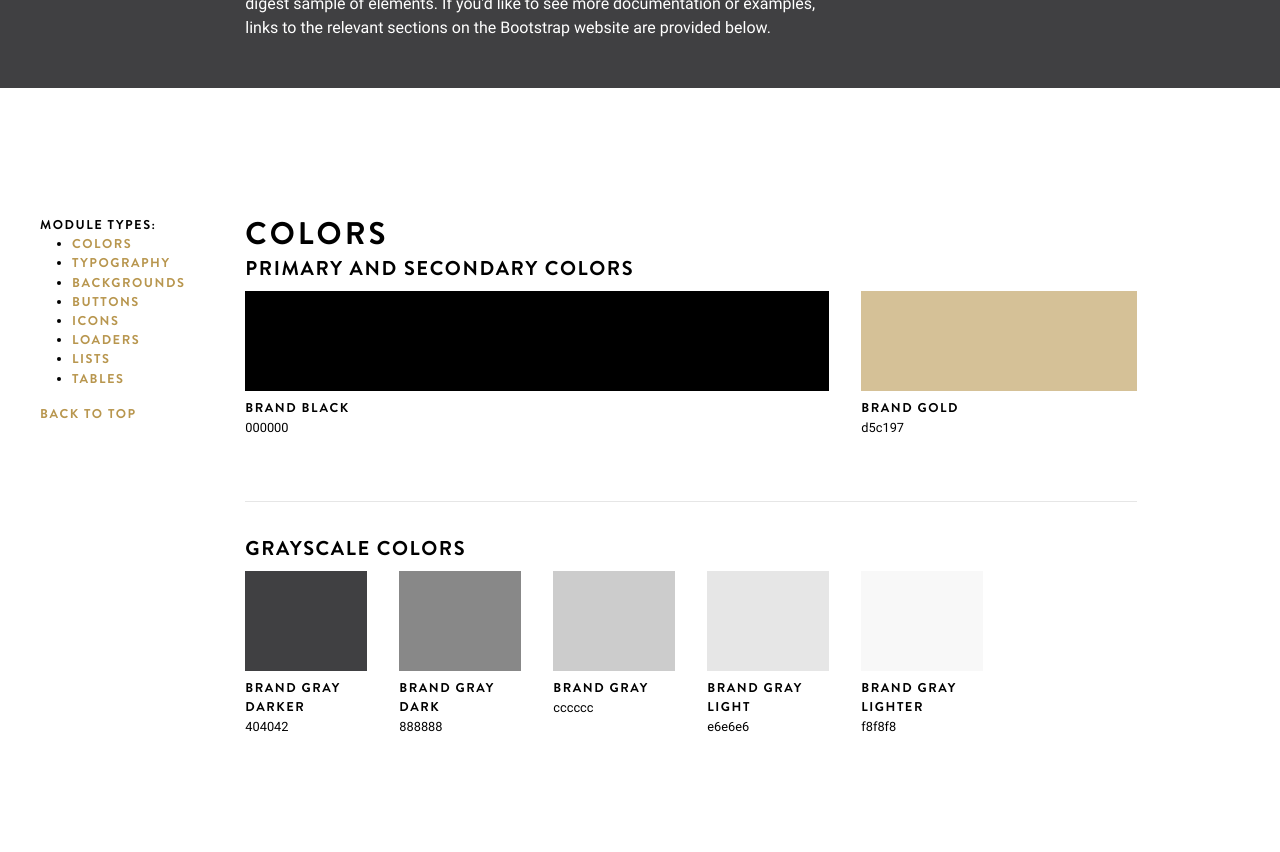
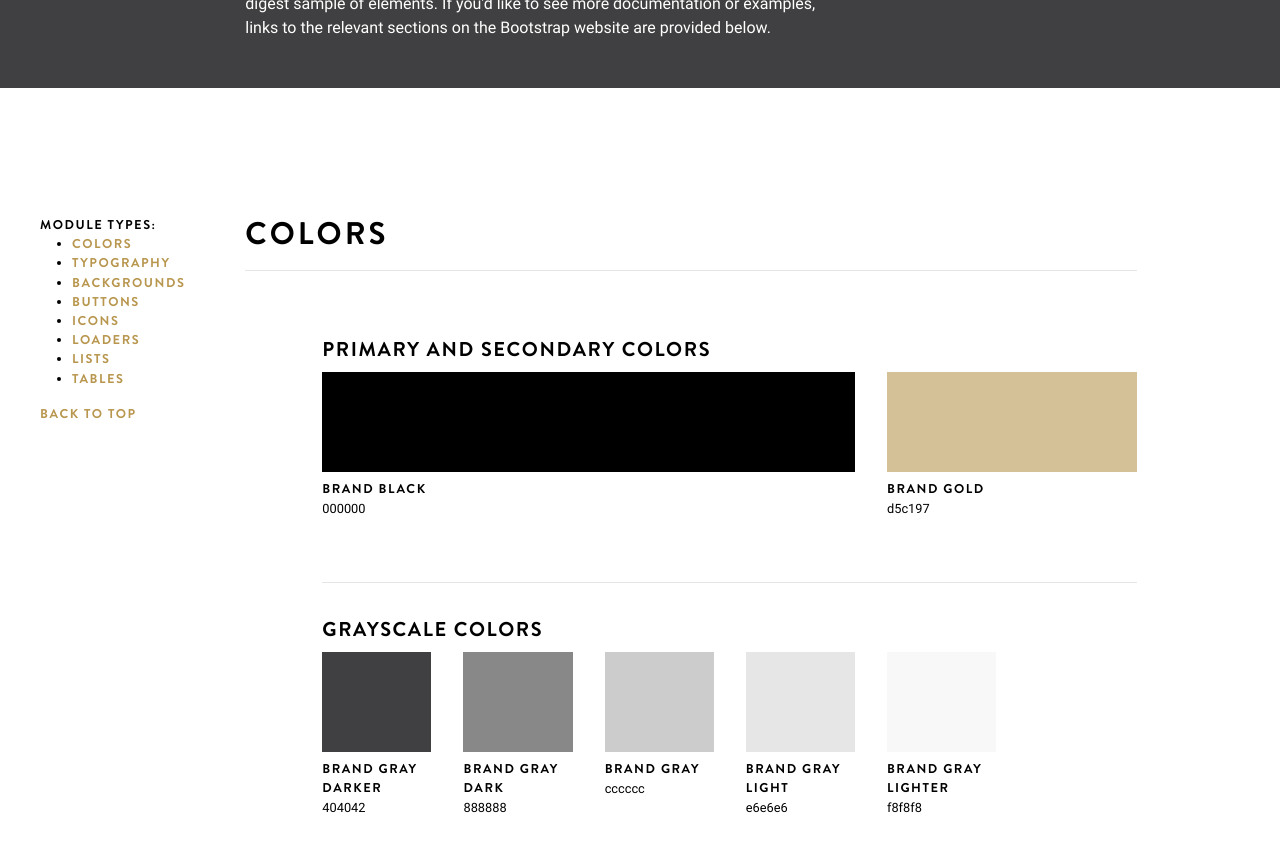
Before and after one commit to generationtux/styleguide, a Jekyll site: the page built from atoms.html, in a window 1280 px wide and 900 px high, scrolled down 354 px. Shown: the top 852 px of the window. Built offline with Jekyll 4.4.1, drawn with Linux system fonts in a browser that asks for light colours.

Commit message:
atoms layout adjust. removes container from backgrounds

```diff
--- a/atoms.html
+++ b/atoms.html
@@ -56,13 +56,17 @@ permalink: /atoms/
 
       {% for page in site.atoms %}
 
-        <div id="{{ page.title }}" class="pusher-xs-top-xl pusher-xs-btm-xxl">
+        <div id="{{ page.title }}" class="buffer-xs-top-xl pusher-xs-btm-xxl">
 
           <h2>{{ page.title }}</h2>
 
-          <div>
-            {{ page.content }}
-          </div>
+          <hr class="pusher-sm-btm-xl">
+
+          <div class="row">
+            <div class="col-xs-11 col-xs-offset-1">
+              {{ page.content }}
+            </div>
+          </div><!-- /row -->
 
         </div>
 
```
Also changed, not shown: _atoms/02-backgrounds.html (+4 -4 lines).
